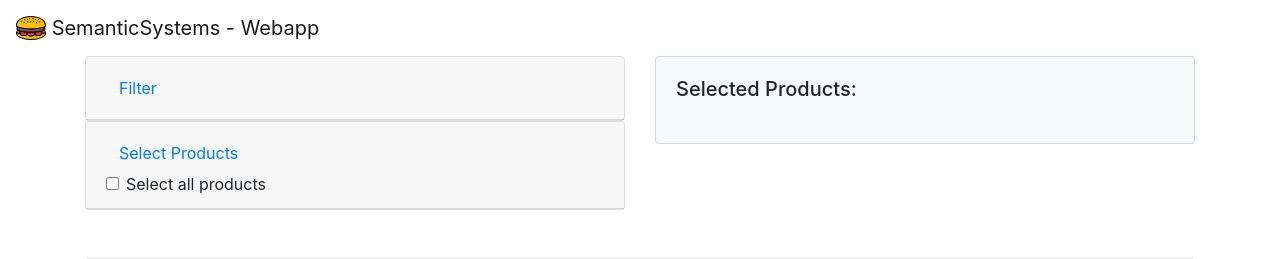
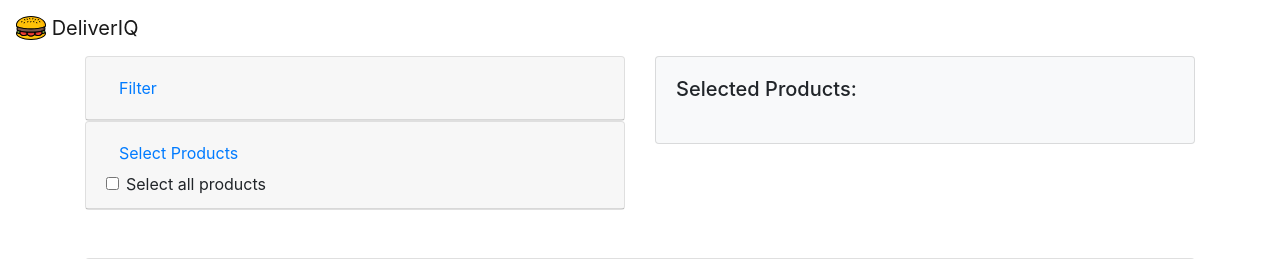
Before and after one commit to amertu/semantic-delivery-optimizer, a Python web app: template semantic-delivery-framework/templates/index.html in a window 1280 px wide. Shown: the top 259 px of the page. Run offline with Jinja, Linux system fonts and the light colour scheme; the template is opened without the code that fills it, so the values that code supplies are empty; some libraries are stand-ins or nearby versions.

Commit message:
update app name

```diff
--- a/semantic-delivery-framework/templates/index.html
+++ b/semantic-delivery-framework/templates/index.html
@@ -46,7 +46,7 @@
 <html lang="en">
 <head>
     <meta charset="UTF-8">
-    <title>SemanticSystems - WebApp</title>
+    <title>DeliverIQ</title>
     <script language="javascript" type="text/javascript">
        $(document).ready(function () {
           init();
@@ -58,7 +58,7 @@
    <nav class="navbar navbar-light">
         <a class="navbar-brand" href="#">
             <img src="static/images/burger.svg" width="30" height="30" class="d-inline-block align-top" alt="">
-            SemanticSystems - Webapp
+            DeliverIQ
         </a>
    </nav>
 
```
Also changed, not shown: 1 other file.
